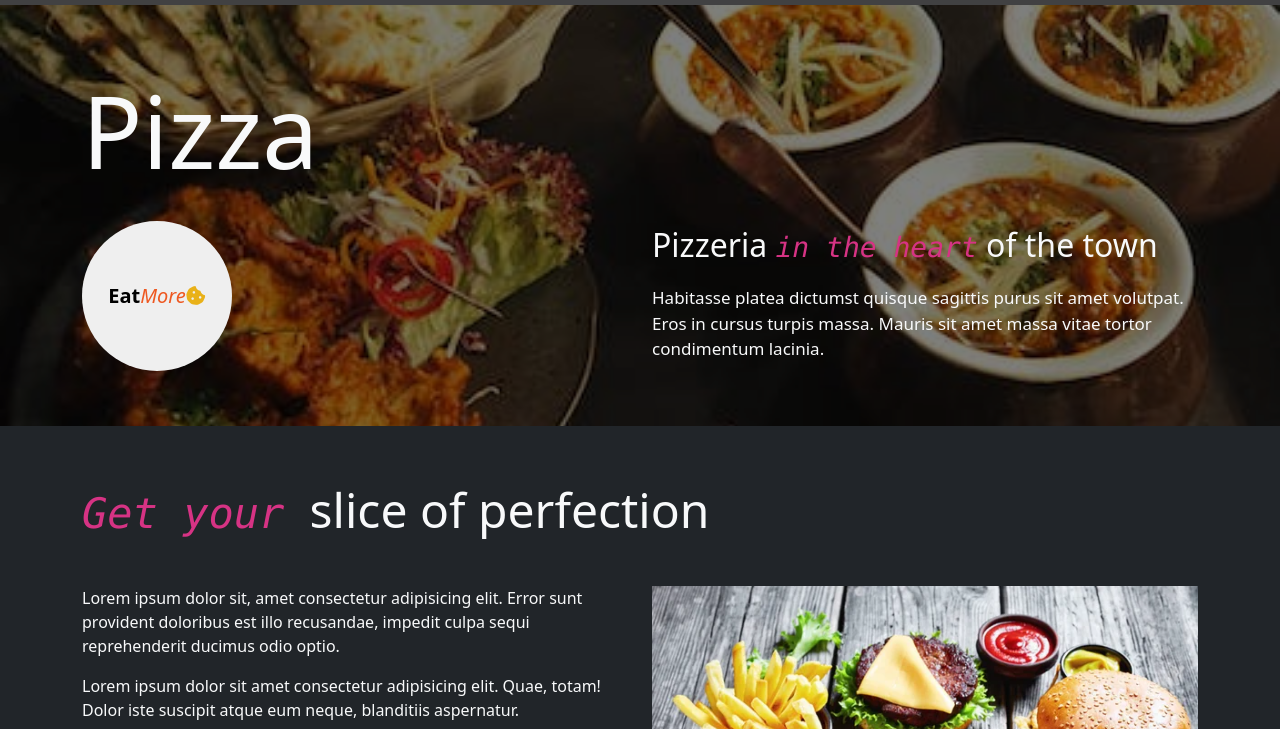
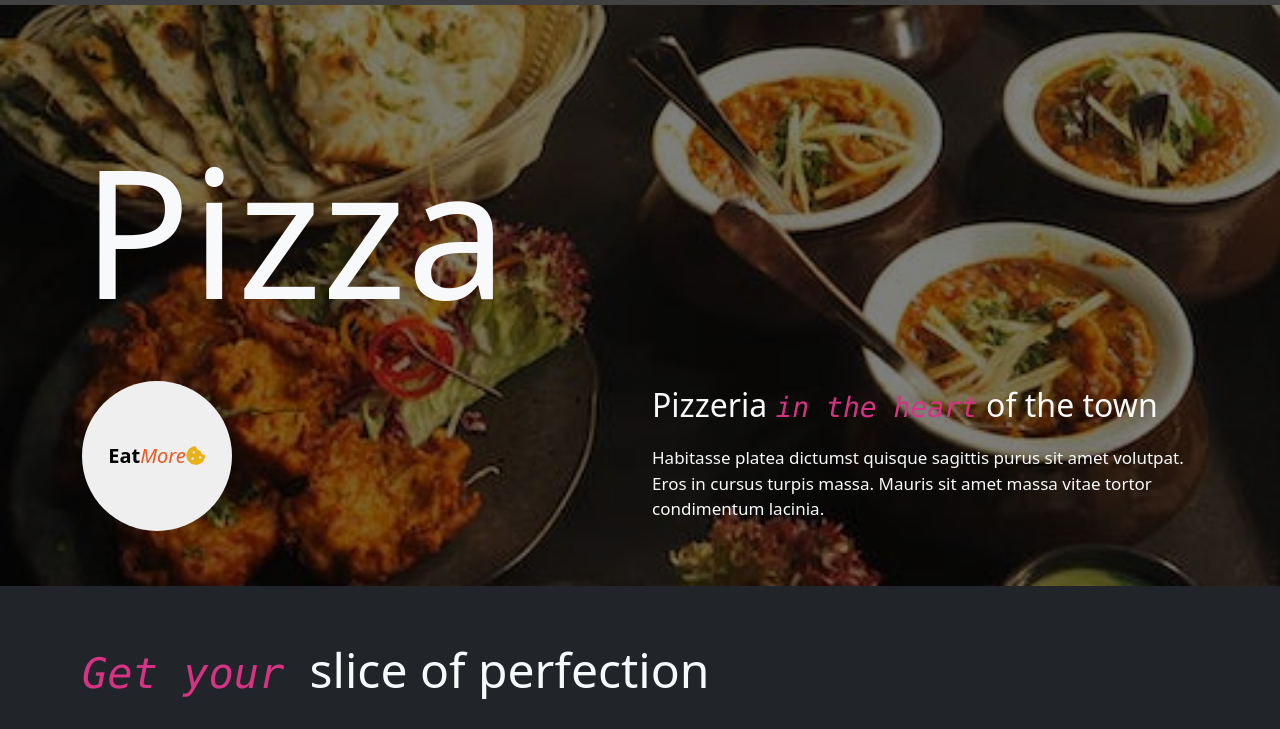
Before and after one commit to Aswanth4012/eatmore-site, a plain HTML site: page index.html in a window 1280 px wide. Shown: the part 71-800 px from the top of the page. Drawn offline with nearby package versions, Linux system fonts and the light colour scheme.

Commit message:
heading size fixed inn different screens

```diff
--- a/style.css
+++ b/style.css
@@ -78,14 +78,14 @@
     z-index: -1;
 }
 #home-intro-header{
-    font-size: 100px;
+    font-size: 180px;
     margin-top: 0.5em;
 }
-/*@media(max-width:760px){
+@media(max-width:760px){
     #home-intro-header{
-        font-size: 7rem;
+        font-size: 100px;
     }
-}*/
+}
 #home-intro-Subheader{
     font-size: 2rem;
 }
```
